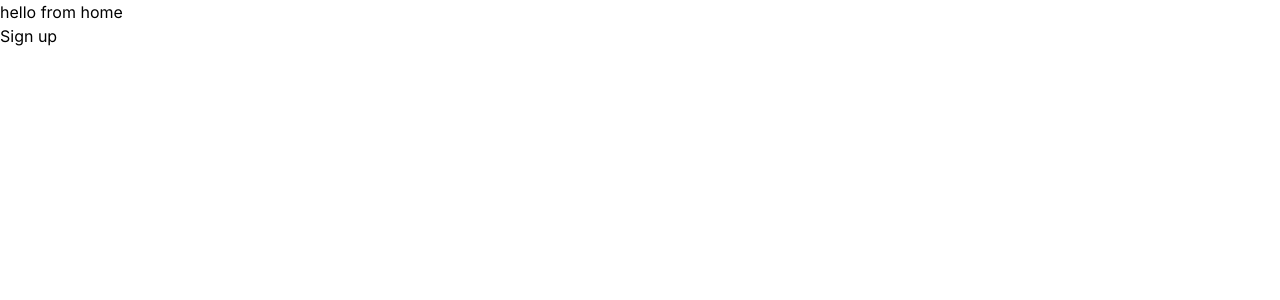
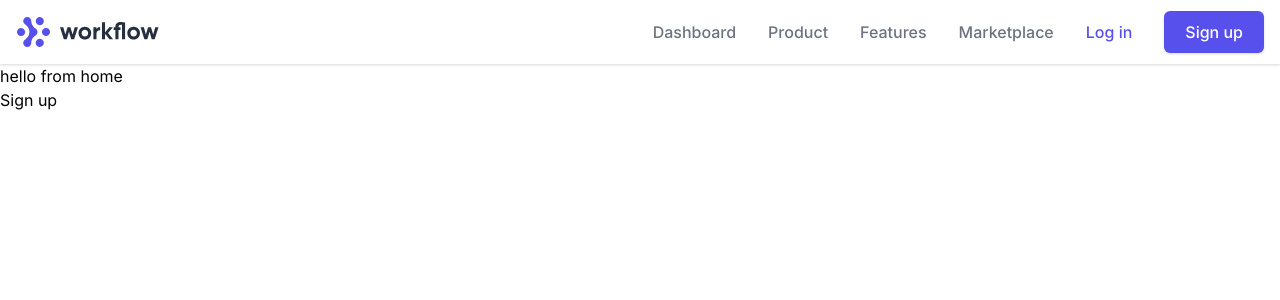
Before and after one commit to abeidahmed/property-marketplace, a React (Create React App) app in the folder client/: page / in a window 1280 px wide. Shown: the top 300 px of the page. Built offline with nearby package versions, Linux system fonts and the light colour scheme.

Commit message:
Create public header

```diff
--- a/client/src/routes/public-route.js
+++ b/client/src/routes/public-route.js
@@ -1,16 +1,20 @@
 import React from "react";
 import { Switch, Route } from "react-router-dom";
+import Header from "views/header";
 import Home from "views/home";
 import Login from "views/login";
 import Signup from "views/signup";
 
 const PublicRoute = () => {
   return (
-    <Switch>
-      <Route exact path="/" component={Home} />
-      <Route path="/login" component={Login} />
-      <Route path="/signup" component={Signup} />
-    </Switch>
+    <div className="flex flex-col">
+      <Header />
+      <Switch>
+        <Route exact path="/" component={Home} />
+        <Route path="/login" component={Login} />
+        <Route path="/signup" component={Signup} />
+      </Switch>
+    </div>
   );
 };
 
--- /dev/null
+++ b/client/src/views/header/components/desktop-links.js
@@ -0,0 +1,35 @@
+import React from "react";
+import { Link } from "react-router-dom";
+import { links } from "./links";
+
+const DesktopLinks = () => {
+  return (
+    <nav className="space-x-8">
+      {links.map(link => (
+        <Link
+          key={link.title}
+          to={link.path}
+          className="font-medium text-gray-500 hover:text-gray-900 focus:outline-none focus:text-gray-900 transition duration-150 ease-in-out"
+        >
+          {link.title}
+        </Link>
+      ))}
+
+      <Link
+        to="/login"
+        className="font-medium text-indigo-600 hover:text-indigo-900 focus:outline-none focus:text-indigo-700 transition duration-150 ease-in-out"
+      >
+        Log in
+      </Link>
+
+      <Link
+        to="/signup"
+        className="inline-flex items-center justify-center rounded-md shadow px-5 py-2 border border-transparent leading-6 font-medium rounded-md text-white bg-indigo-600 hover:bg-indigo-500 focus:outline-none focus:shadow-outline transition duration-150 ease-in-out"
+      >
+        Sign up
+      </Link>
+    </nav>
+  );
+};
+
+export default DesktopLinks;
--- /dev/null
+++ b/client/src/views/header/components/links.js
@@ -0,0 +1,18 @@
+export const links = [
+  {
+    title: "Dashboard",
+    path: "/"
+  },
+  {
+    title: "Product",
+    path: "/"
+  },
+  {
+    title: "Features",
+    path: "/"
+  },
+  {
+    title: "Marketplace",
+    path: "/"
+  }
+];
--- /dev/null
+++ b/client/src/views/header/components/mobile-links.js
@@ -0,0 +1,38 @@
+import React from "react";
+import { Link } from "react-router-dom";
+import { links } from "./links";
+
+const MobileLinks = () => {
+  return (
+    <>
+      <div className="px-2 pt-2 pb-3">
+        {links.map(link => (
+          <Link
+            key={link.title}
+            to={link.path}
+            className="block px-3 py-2 rounded-md text-base font-medium text-gray-700 focus:outline-none focus:text-gray-900 transition duration-150 ease-in-out"
+          >
+            {link.title}
+          </Link>
+        ))}
+
+        <Link
+          to="/login"
+          className="mt-1 block px-3 py-2 rounded-md text-base font-medium text-indigo-700 focus:outline-none focus:text-indigo-900 transition duration-150 ease-in-out"
+        >
+          Log in
+        </Link>
+      </div>
+      <div>
+        <Link
+          to="/signup"
+          className="block w-full px-5 py-3 text-center font-medium text-indigo-600 bg-gray-50 hover:bg-gray-100 hover:text-indigo-700 focus:outline-none focus:bg-gray-100 focus:text-indigo-700 transition duration-150 ease-in-out"
+        >
+          Sign up
+        </Link>
+      </div>
+    </>
+  );
+};
+
+export default MobileLinks;
--- /dev/null
+++ b/client/src/views/header/index.js
@@ -0,0 +1,70 @@
+import React, { useState } from "react";
+import DesktopLinks from "./components/desktop-links";
+import Icon from "components/icon";
+import { Link, withRouter } from "react-router-dom";
+import LogoFull from "assets/logo/logo-full.svg";
+import LogoMark from "assets/logo/logo-mark.svg";
+import MobileLinks from "./components/mobile-links";
+
+const Header = ({ location }) => {
+  const [mobileActive, setMobileActive] = useState(false);
+
+  const url = location.pathname;
+  if (url.startsWith("/login") || url.startsWith("/signup")) {
+    return null;
+  }
+
+  return (
+    <header className="relative shadow h-16 flex items-center">
+      <div className="container mx-auto px-4 flex items-center justify-between">
+        <div>
+          <Link to="/">
+            <img src={LogoFull} className="h-8 w-auto" alt="" />
+          </Link>
+        </div>
+        <div className="hidden lg:block">
+          <DesktopLinks />
+        </div>
+        <div className="-mr-2 flex items-center lg:hidden">
+          <button
+            type="button"
+            onClick={() => setMobileActive(true)}
+            className="inline-flex items-center justify-center p-2 rounded-md text-gray-400 hover:text-gray-500 hover:bg-gray-100 focus:outline-none focus:bg-gray-100 focus:text-gray-500 transition duration-150 ease-in-out"
+          >
+            <Icon icon="menu" className="h-6 w-6" />
+          </button>
+        </div>
+      </div>
+
+      <div
+        className={`${
+          mobileActive ? "block" : "hidden"
+        } absolute top-0 inset-x-0 p-2 transition transform origin-top-right lg:hidden`}
+      >
+        <div className="rounded-lg shadow-md">
+          <div className="rounded-lg bg-white shadow-xs overflow-hidden">
+            <div className="px-5 pt-4 flex items-center justify-between">
+              <div>
+                <Link to="/">
+                  <img className="h-8 w-auto" src={LogoMark} alt="" />
+                </Link>
+              </div>
+              <div className="-mr-2">
+                <button
+                  type="button"
+                  onClick={() => setMobileActive(false)}
+                  className="inline-flex items-center justify-center p-2 rounded-md text-gray-400 hover:text-gray-500 hover:bg-gray-100 focus:outline-none focus:bg-gray-100 focus:text-gray-500 transition duration-150 ease-in-out"
+                >
+                  <Icon icon="close" className="h-6 w-6" />
+                </button>
+              </div>
+            </div>
+            <MobileLinks />
+          </div>
+        </div>
+      </div>
+    </header>
+  );
+};
+
+export default withRouter(Header);
```
